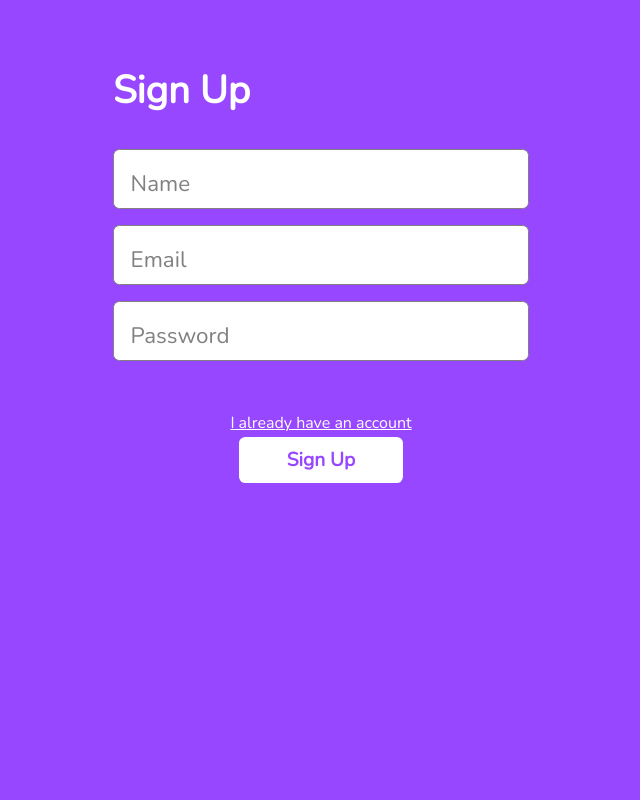
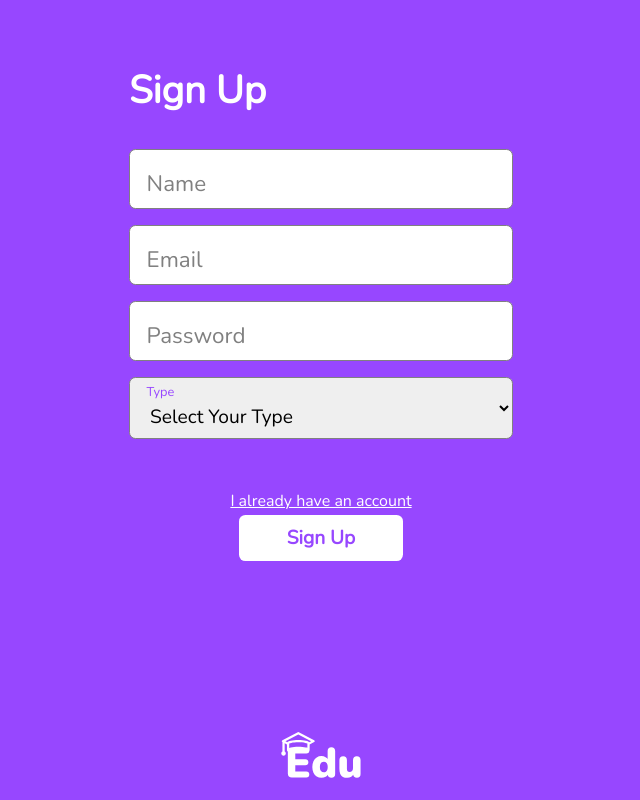
Before and after one commit to abdallahmoubarak/e-learning-system-laravel-react-mongodb, a React (Create React App) app in the folder frontend/: page / in a window 1280 px wide. Shown: the whole page, without its empty margins (319-959 px from the left). Built offline with nearby package versions, Linux system fonts and the light colour scheme.

Commit message:
updating structure frontend

```diff
--- a/frontend/src/App.jsx
+++ b/frontend/src/App.jsx
@@ -1,10 +1,12 @@
-import "./App.css";
+import "./app.css";
+import Logo from "./components/Logo";
 import Sign from "./components/pages/Sign";
 
 function App() {
   return (
     <div className="app">
       <Sign />
+      <Logo />
     </div>
   );
 }
--- a/frontend/src/components/pages/Sign.jsx
+++ b/frontend/src/components/pages/Sign.jsx
@@ -1,17 +1,22 @@
 import { useState } from "react";
 import Button from "../Button";
 import Input from "../Input";
+import Logo from "../Logo";
+import Select from "../Select";
 
 export default function Sign() {
   const [signup, setSignUp] = useState(true);
   return (
     <>
       <div className="sign-container">
-        <h1>Sign Up</h1>
+        <h1>{signup ? "Sign Up" : "Sign In"}</h1>
         <div className="inputs-container">
-          <Input name="Name" />
+          {signup && <Input name="Name" />}
           <Input name="Email" />
           <Input name="Password" pass={true} />
+          {signup && (
+            <Select name="Type" options={["Student", "Instructor", "Admin"]} />
+          )}
         </div>
         <div className="switch" onClick={() => setSignUp(!signup)}>
           {signup ? "I already have an account" : "I don't have an account"}
@@ -31,6 +36,7 @@ export default function Sign() {
           align-items: center;
           max-width: 26rem;
           margin: auto;
+          padding: 0 1rem;
           padding-top: 3rem;
           color: white;
         }
```
